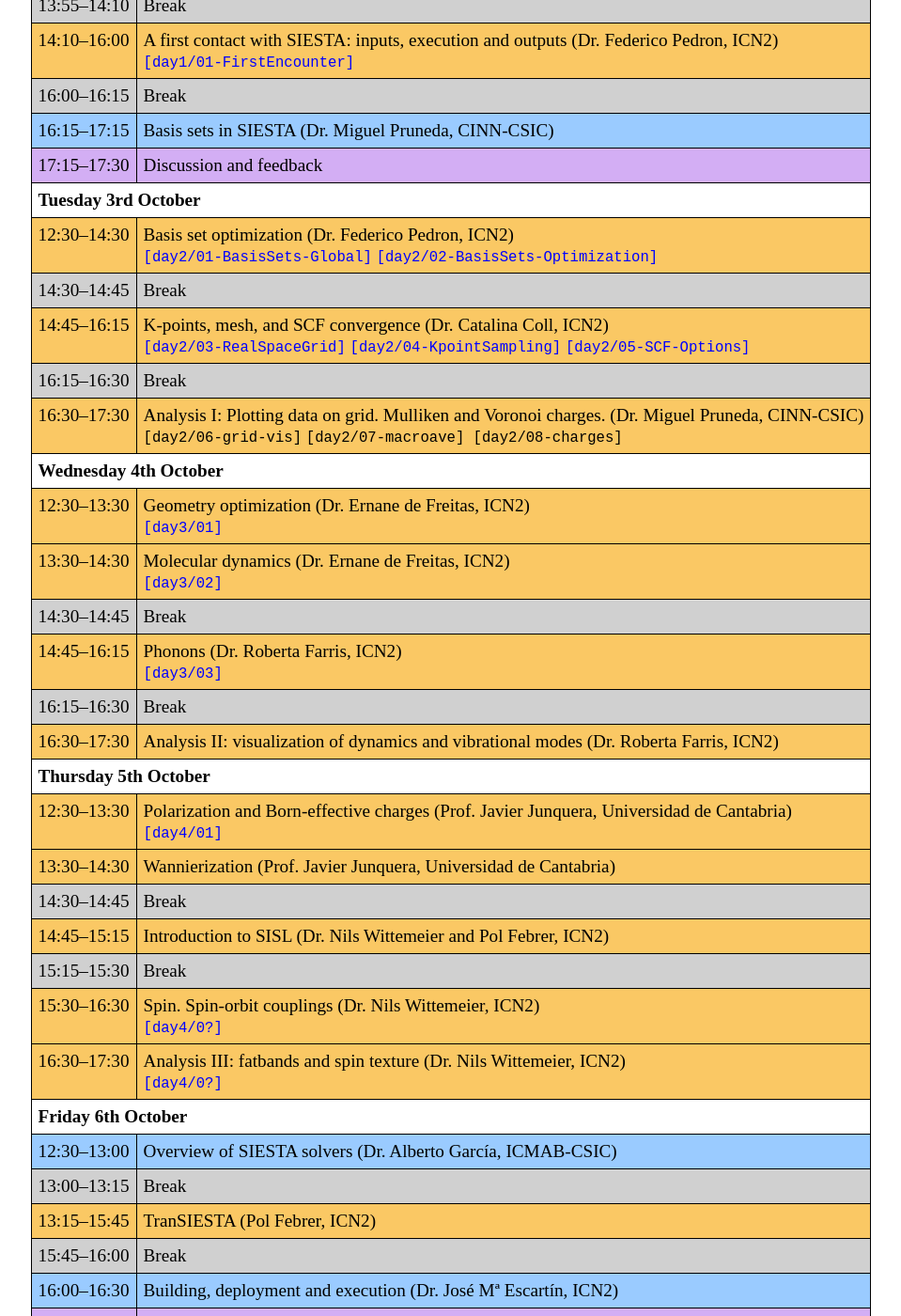
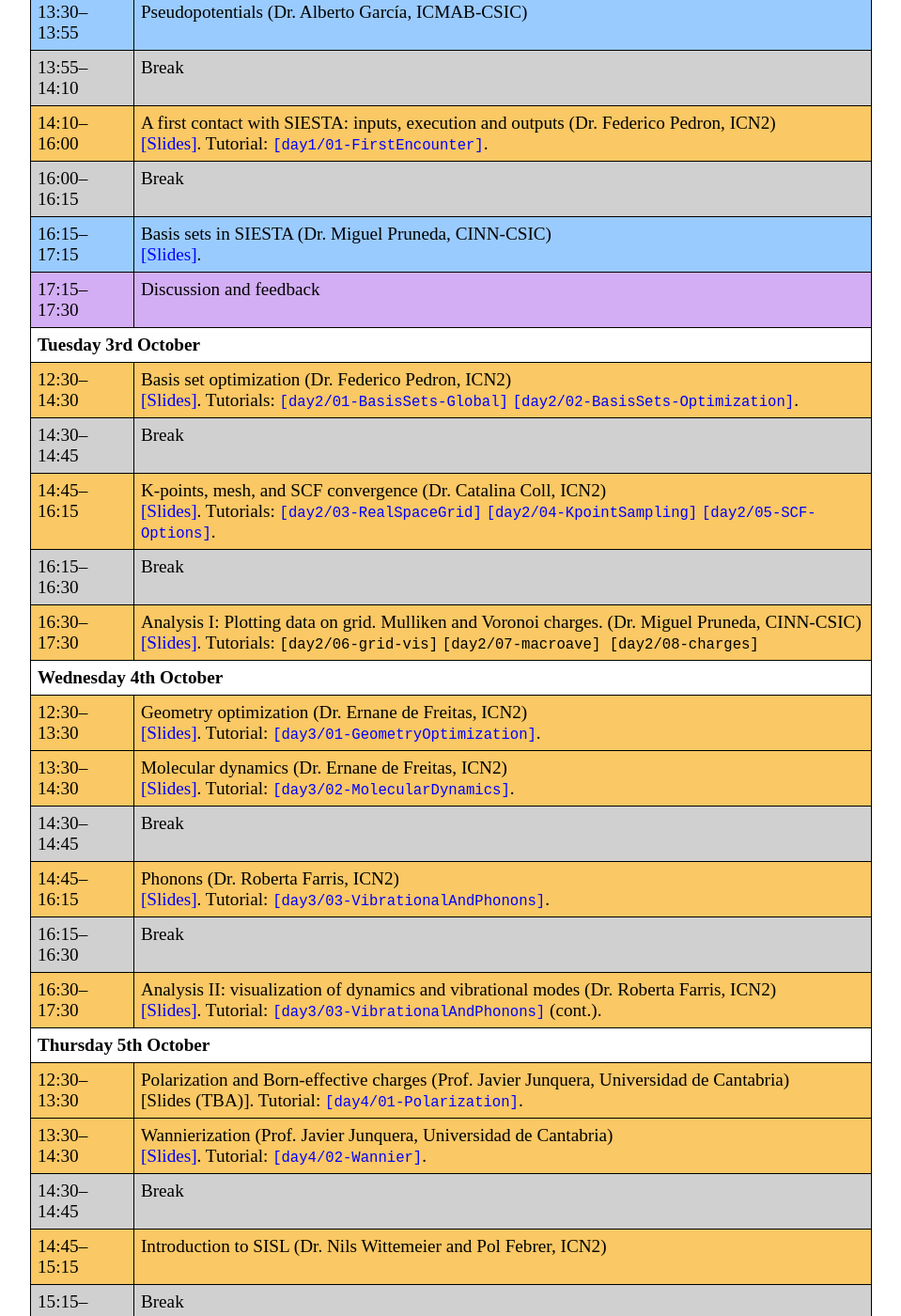
Before and after one commit to siesta-project/web-portal, a Jekyll site: the page built from events/SIESTA_School-2023/Sessions.html, in a window 1280 px wide and 1400 px high, scrolled down 2366 px. Shown: the whole window at 94% size, without its empty margins (160-1119 px from the left). Built offline with Jekyll 4.4.1, drawn with Linux system fonts in a browser that asks for light colours; some of the changed text lies outside the part shown.

Commit message:
School 2023: add presentations (pdfs).

```diff
--- a/events/SIESTA_School-2023/Sessions.html
+++ b/events/SIESTA_School-2023/Sessions.html
@@ -175,57 +175,84 @@
 <tr class="break"    ><td>13:55–14:10</td><td> Break</td></tr>
 <tr class="practical"><td>14:10–16:00</td><td> A first contact with SIESTA: inputs, execution and outputs (Dr. Federico Pedron, ICN2)
        <br/>
-       <a href="https://docs.siesta-project.org/projects/siesta/en/school-2023/tutorials/advanced/first-encounter/"><kbd>[day1/01-FirstEncounter]</kbd></a></td></tr>
+       <a href="FirstEncounter.pdf">[Slides]</a>. Tutorial:
+       <a href="https://docs.siesta-project.org/projects/siesta/en/school-2023/tutorials/advanced/first-encounter/"><kbd>[day1/01-FirstEncounter]</kbd></a>.
+       </td></tr>
 <tr class="break"    ><td>16:00–16:15</td><td> Break</td></tr>
-<tr class="lecture"  ><td>16:15–17:15</td><td> Basis sets in SIESTA (Dr. Miguel Pruneda, CINN-CSIC)</td></tr>
+<tr class="lecture"  ><td>16:15–17:15</td><td> Basis sets in SIESTA (Dr. Miguel Pruneda, CINN-CSIC)
+       <br/>
+       <a href="BasisSets.pdf">[Slides]</a>.
+       </td></tr>
 <tr class="general"  ><td>17:15–17:30</td><td> Discussion and feedback</td></tr>
 
 
 <tr><th COLSPAN="2"> Tuesday 3rd October</th></tr>
 <tr class="practical"><td>12:30–14:30</td><td> Basis set optimization (Dr. Federico Pedron, ICN2)
        <br/>
+       <a href="BasisSetOptimization.pdf">[Slides]</a>. Tutorials:
        <a href="https://docs.siesta-project.org/projects/siesta/en/school-2023/tutorials/basic/basis-sets/"><kbd>[day2/01-BasisSets-Global]</kbd></a>
-       <a href="https://docs.siesta-project.org/projects/siesta/en/school-2023/tutorials/basic/basis-optimization/"><kbd>[day2/02-BasisSets-Optimization]</kbd></a></td></tr>
+       <a href="https://docs.siesta-project.org/projects/siesta/en/school-2023/tutorials/basic/basis-optimization/"><kbd>[day2/02-BasisSets-Optimization]</kbd></a>.
+       </td></tr>
 <tr class="break"    ><td>14:30–14:45</td><td> Break</td></tr>
 <tr class="practical"><td>14:45–16:15</td><td> K-points, mesh, and SCF convergence (Dr. Catalina Coll, ICN2)
        <br/>
+       <a href="MeshKgridSCF.pdf">[Slides]</a>. Tutorials:
        <a href="https://docs.siesta-project.org/projects/siesta/en/school-2023/tutorials/basic/grid-convergence/"><kbd>[day2/03-RealSpaceGrid]</kbd></a>
        <a href="https://docs.siesta-project.org/projects/siesta/en/school-2023/tutorials/basic/kpoint-convergence/"><kbd>[day2/04-KpointSampling]</kbd></a>
-       <a href="https://docs.siesta-project.org/projects/siesta/en/school-2023/tutorials/basic/scf-convergence/"><kbd>[day2/05-SCF-Options]</kbd></a></td></tr>
+       <a href="https://docs.siesta-project.org/projects/siesta/en/school-2023/tutorials/basic/scf-convergence/"><kbd>[day2/05-SCF-Options]</kbd></a>.
+       </td></tr>
 <tr class="break"    ><td>16:15–16:30</td><td> Break</td></tr>
 <tr class="practical"><td>16:30–17:30</td><td> Analysis I: Plotting data on grid. Mulliken and Voronoi charges. (Dr. Miguel Pruneda, CINN-CSIC)
        <br/>
+       <a href="Analysis-I.pdf">[Slides]</a>. Tutorials:
 <!--       <a href="https://docs.siesta-project.org/projects/siesta/en/school-2023/tutorials/basic/first-encounter/">--><kbd>[day2/06-grid-vis]</kbd><!--</a>
        <a href="https://docs.siesta-project.org/projects/siesta/en/school-2023/tutorials/advanced/advanced-analysis/">--> <kbd>[day2/07-macroave] [day2/08-charges]</kbd><!--</a>--></td></tr>
 
 <tr><th COLSPAN="2"> Wednesday 4th October</th></tr>
 <tr class="practical"><td>12:30–13:30</td><td> Geometry optimization (Dr. Ernane de Freitas, ICN2)
        <br/>
-       <a href="https://docs.siesta-project.org/projects/siesta/en/school-2023/tutorials/basic/structure-optimization/"><kbd>[day3/01]</kbd></a>
+       <a href="Geometry-MD.pdf">[Slides]</a>. Tutorial:
+       <a href="https://docs.siesta-project.org/projects/siesta/en/school-2023/tutorials/basic/structure-optimization/"><kbd>[day3/01-GeometryOptimization]</kbd></a>.
+       </td></tr>
 <tr class="practical"><td>13:30–14:30</td><td> Molecular dynamics (Dr. Ernane de Freitas, ICN2)
        <br/>
-       <a href="https://docs.siesta-project.org/projects/siesta/en/school-2023/tutorials/advanced/molecular-dynamics/"><kbd>[day3/02]</kbd></a></td></tr>
+       <a href="Geometry-MD.pdf">[Slides]</a>. Tutorial:
+       <a href="https://docs.siesta-project.org/projects/siesta/en/school-2023/tutorials/advanced/molecular-dynamics/"><kbd>[day3/02-MolecularDynamics]</kbd></a>.
+       </td></tr>
 <tr class="break"    ><td>14:30–14:45</td><td> Break</td></tr>
 <tr class="practical"><td>14:45–16:15</td><td> Phonons (Dr. Roberta Farris, ICN2)
        <br/>
-       <a href="https://docs.siesta-project.org/projects/siesta/en/school-2023/tutorials/basic/vibrational-properties/#tutorial-basic-vibrational-properties"><kbd>[day3/03]</kbd></a></td></tr>
+       <a href="Phonons.pdf">[Slides]</a>. Tutorial:
+       <a href="https://docs.siesta-project.org/projects/siesta/en/school-2023/tutorials/basic/vibrational-properties/"><kbd>[day3/03-VibrationalAndPhonons]</kbd></a>.
+       </td></tr>
 <tr class="break"    ><td>16:15–16:30</td><td> Break</td></tr>
-<tr class="practical"><td>16:30–17:30</td><td> Analysis II: visualization of dynamics and vibrational modes (Dr. Roberta Farris, ICN2)</td></tr>
+<tr class="practical"><td>16:30–17:30</td><td> Analysis II: visualization of dynamics and vibrational modes (Dr. Roberta Farris, ICN2)
+       <br/>
+       <a href="Vibrational.pdf">[Slides]</a>. Tutorial:
+       <a href="https://docs.siesta-project.org/projects/siesta/en/school-2023/tutorials/basic/vibrational-properties/Benzene/"><kbd>[day3/03-VibrationalAndPhonons]</kbd></a> (cont.).
+       </td></tr>
 
 <tr><th COLSPAN="2"> Thursday 5th October</th></tr>
 <tr class="practical"><td>12:30–13:30</td><td>Polarization and Born-effective charges (Prof. Javier Junquera, Universidad de Cantabria)
        <br/>
-       <a href="https://docs.siesta-project.org/projects/siesta/en/school-2023/tutorials/advanced/polarization/"><kbd>[day4/01]</kbd></a></td></tr>
-<tr class="practical"><td>13:30–14:30</td><td>Wannierization (Prof. Javier Junquera, Universidad de Cantabria)</td></tr>
+       [Slides (TBA)]. Tutorial:
+       <a href="https://docs.siesta-project.org/projects/siesta/en/school-2023/tutorials/advanced/polarization/"><kbd>[day4/01-Polarization]</kbd></a>.
+       </td></tr>
+<tr class="practical"><td>13:30–14:30</td><td>Wannierization (Prof. Javier Junquera, Universidad de Cantabria)
+       <br/>
+       <a href="Wannier.pdf">[Slides]</a>. Tutorial:
+       <a href="https://docs.siesta-project.org/projects/siesta/en/school-2023/tutorials/advanced/wannier/"><kbd>[day4/02-Wannier]</kbd></a>.
+       </td></tr>
 <tr class="break"    ><td>14:30–14:45</td><td>Break</td></tr>
 <tr class="practical"><td>14:45–15:15</td><td>Introduction to SISL (Dr. Nils Wittemeier and Pol Febrer, ICN2)</td></tr>
 <tr class="break"    ><td>15:15–15:30</td><td>Break</td></tr>
 <tr class="practical"><td>15:30–16:30</td><td>Spin. Spin-orbit couplings (Dr. Nils Wittemeier, ICN2)
        <br/>
-       <a href="https://docs.siesta-project.org/projects/siesta/en/school-2023/tutorials/basic/magnetism/"><kbd>[day4/0?]</kbd></a></td></tr>
+       [Slides (TBA)]. Tutorial:
+       <a href="https://docs.siesta-project.org/projects/siesta/en/school-2023/tutorials/basic/spin-orbit/"><kbd>[day4/04-SpinOrbit]</kbd></a>.
+       </td></tr>
 <tr class="practical"><td>16:30–17:30</td><td>Analysis III: fatbands and spin texture (Dr. Nils Wittemeier, ICN2)
-       <br/>
-       <a href="https://docs.siesta-project.org/projects/siesta/en/school-2023/tutorials/advanced/spin-orbit/"><kbd>[day4/0?]</kbd></a></td></tr>
+       </td></tr>
 
 <tr><th COLSPAN="2"> Friday 6th October</th></tr>
 <tr class="lecture"  ><td>12:30–13:00</td><td>Overview of SIESTA solvers (Dr. Alberto García, ICMAB-CSIC)</td></tr>
```
Also changed, not shown: 9 other files.
